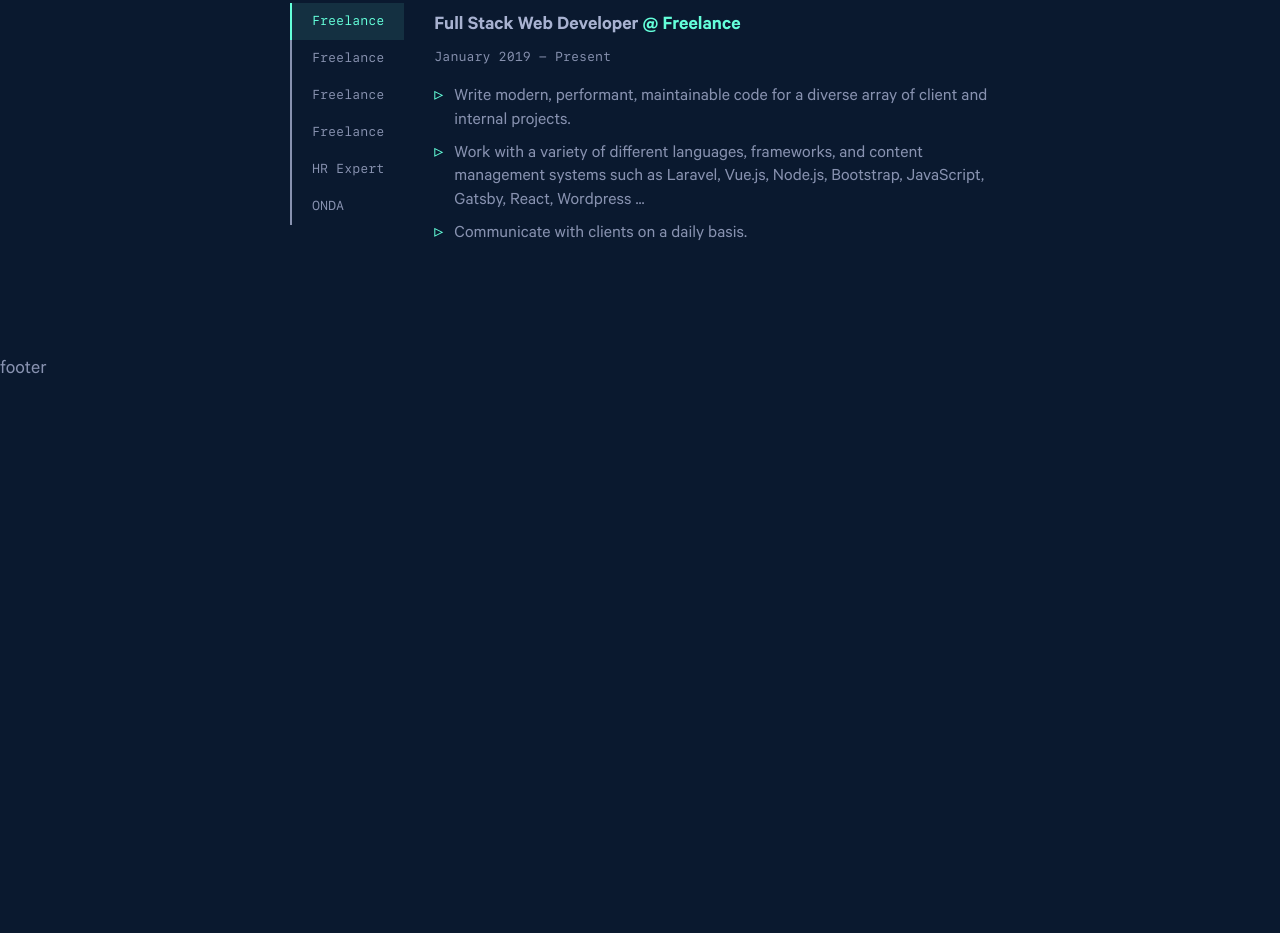
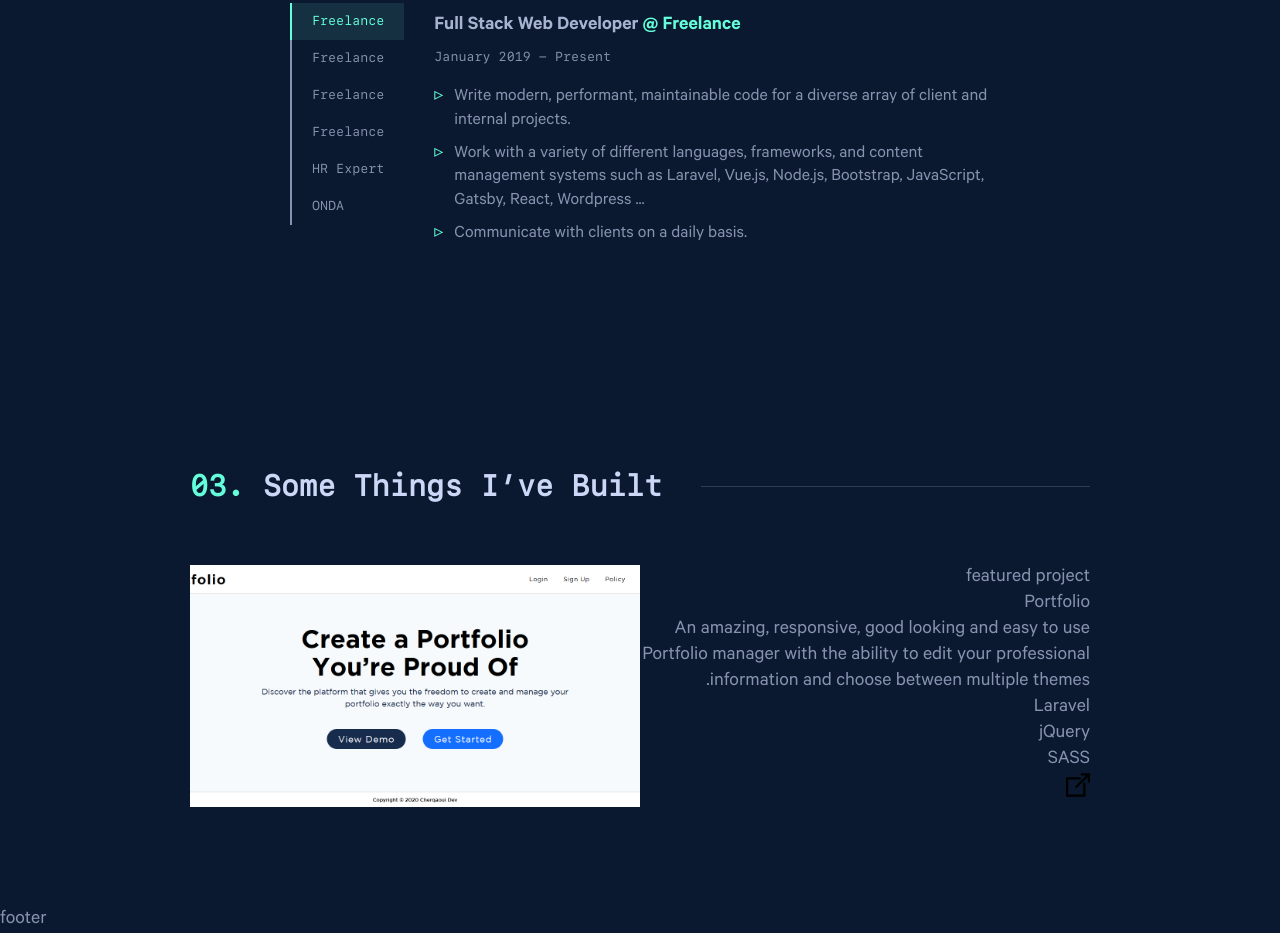
Before and after one commit to cherqaoui-dev/MyPortfolioV2, a Gatsby site: page / in a window 1280 px wide. Shown: the part 1547-2480 px from the top of the page. Before the commit the page ends 1930 px from the top, so only its background shows below. Built offline with nearby package versions, Linux system fonts and the light colour scheme; Gatsby itself is replaced by a stand-in of ours.

Commit message:
starting to work on projects section

```diff
--- /dev/null
+++ b/src/components/card-project.js
@@ -0,0 +1,9 @@
+import React from 'react'
+
+export default () => {
+  return (
+    <div>
+
+    </div>
+  )
+}
--- /dev/null
+++ b/src/components/featured-project.js
@@ -0,0 +1,57 @@
+import React from 'react'
+import { Link } from "gatsby"
+import Img from "gatsby-image"
+import styled from "styled-components"
+import { IconExternal } from "./icons"
+
+const Container = styled.div`
+  display: grid;
+  grid-template-columns: repeat(12, 1fr);
+`
+const Cover = styled(Img)`
+  grid-column: 1/7;
+`
+const Info = styled.div`
+  grid-column: 7/13;
+  direction: ${({index}) => (index % 2 === 0) ? `rtl` : `ltr`};
+`
+const Type = styled.div``
+const Title = styled.div`
+`
+const Description = styled.div``
+const TechList = styled.ul``
+const TechItem = styled.li``
+const External = styled(Link)`
+  display: inline-block;
+  width: 24px;
+  height: 24px;
+`
+
+export default ({data, index}) => {
+
+  const { frontmatter, html } = data.node
+  const { title, cover, technologies, external } = frontmatter
+
+  return (
+    <Container>
+      <Cover fluid={cover.childImageSharp.fluid} />
+      <Info index={index}>
+        <Type>featured project</Type>
+        <Title>{title}</Title>
+        <Description dangerouslySetInnerHTML={{ __html: html }} />
+        <TechList>
+          {
+            technologies && technologies.map((tech, i) => {
+              return (
+                <TechItem key={i}>{tech}</TechItem>
+              )
+            })
+          }
+        </TechList>
+        <External target="_blank" to={external}>
+          <IconExternal />
+        </External>
+      </Info>
+    </Container>
+  )
+}
--- a/src/components/index.js
+++ b/src/components/index.js
@@ -4,6 +4,8 @@
 import SocialSideBar from './social-sidebar'
 import EmailSidebar from './email-sidebar'
 import Section from './section'
+import Featured from './featured-project'
+import Card from './card-project'
 
 export {
   Main,
@@ -12,4 +14,6 @@
   SocialSideBar,
   EmailSidebar,
   Section,
+  Featured,
+  Card
 }
--- a/src/components/sections/index.js
+++ b/src/components/sections/index.js
@@ -1,9 +1,11 @@
 import Hero from "./hero"
 import About from "./about"
 import Jobs from "./jobs"
+import Projects from "./projects"
 
 export {
   Hero,
   About,
   Jobs,
+  Projects,
 }
--- /dev/null
+++ b/src/components/sections/projects.js
@@ -0,0 +1,29 @@
+import React from 'react'
+import styled from "styled-components"
+import { Section, Featured, Card } from "../"
+
+const Container = styled.div``
+const FeaturedList = styled.div``
+const CardList = styled.div``
+
+
+export default ({data}) => {
+  const {featuredList, cardList} = data;
+
+  return (
+    <Section title="some things i’ve built">
+        <Container>
+          <FeaturedList>
+            {
+              featuredList && featuredList.map( (featured, i) => {
+                return (
+                  <Featured key={i} data={featured} index={i}></Featured>
+                )
+              })
+            }
+          </FeaturedList>
+          <CardList></CardList>
+        </Container>
+    </Section>
+  )
+}
--- a/src/pages/index.js
+++ b/src/pages/index.js
@@ -2,7 +2,7 @@
 import { graphql } from "gatsby"
 import styled from "styled-components"
 import {Main, Header, Footer, SocialSideBar, EmailSidebar} from "../components"
-import { Hero, About, Jobs } from "../components/sections"
+import { Hero, About, Jobs, Projects } from "../components/sections"
 
 const LayoutStyle = styled.div`
   min-height: 100vh;
@@ -25,6 +25,12 @@
           <Hero data={data.hero.edges[0].node} />
           <About data={data.about.edges[0].node} />
           <Jobs data={data.jobs.edges} />
+          <Projects data={
+            {
+            'featuredList': data.featured.edges,
+            'cardList': data.others.edges
+            }
+          } />
         </Main>
         <Footer />
       </LayoutStyle>
```
